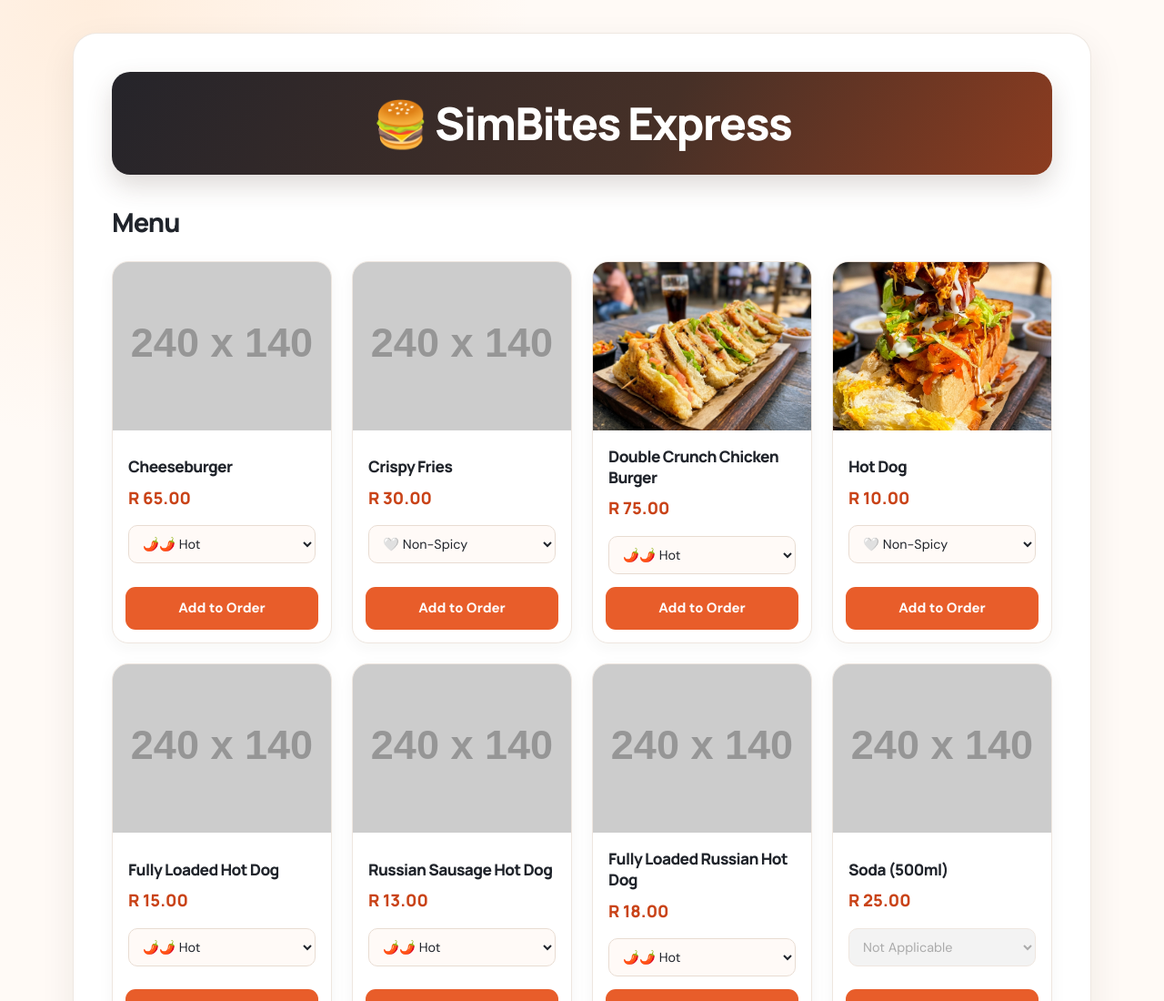
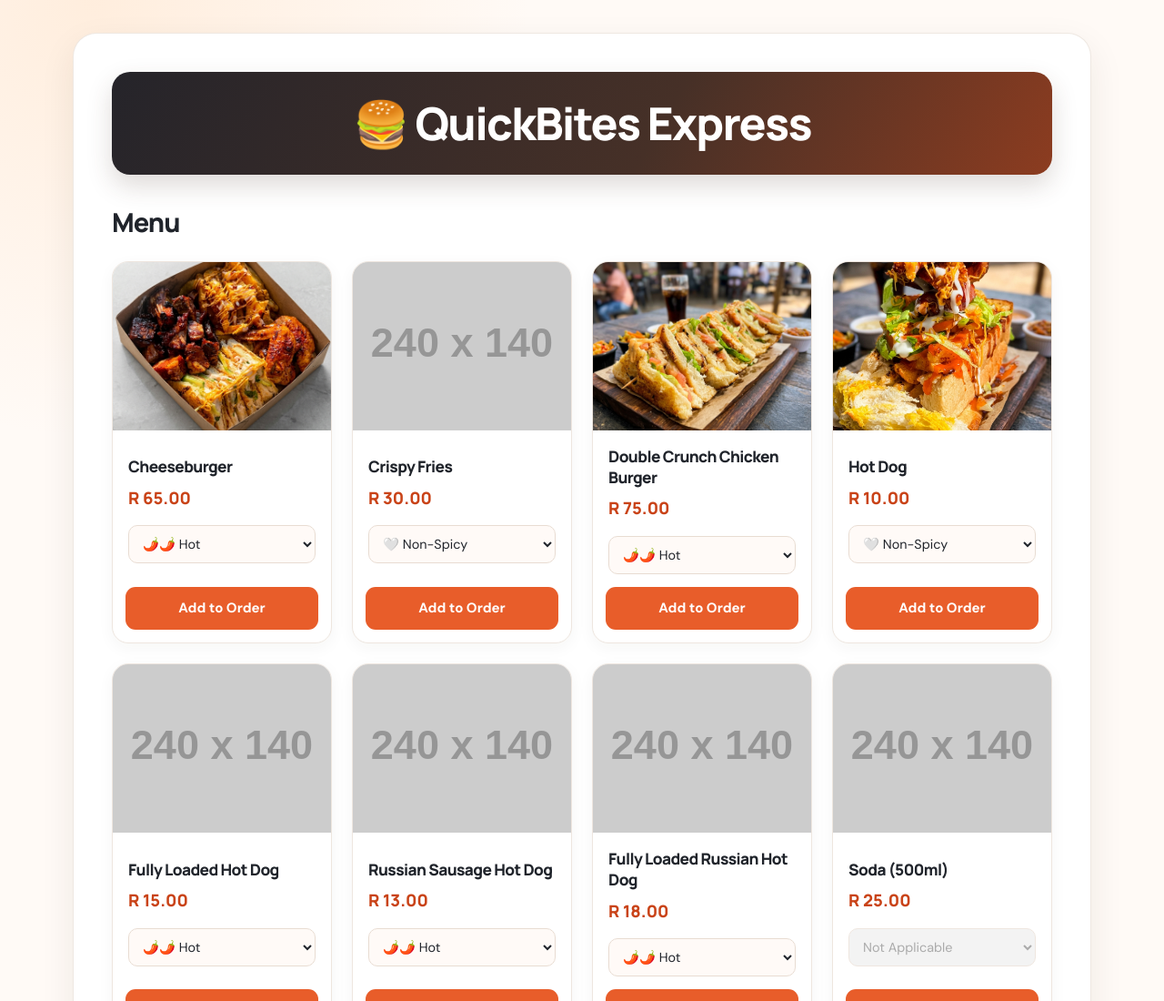
Before and after one commit to Simphiwe13/simbite, a plain HTML site: page index.html in a window 1280 px wide. Shown: the top 1100 px of the page at 91% size. Drawn offline with Linux system fonts and the light colour scheme; placeholder pictures from the web are drawn by us.

Commit message:
Update index.html

```diff
--- a/index.html
+++ b/index.html
@@ -258,14 +258,14 @@
 <body>
 
 <div class="container">
-    <h1>🍔 SimBites Express</h1>
+    <h1>🍔 QuickBites Express</h1>
 
     <h2>Menu</h2>
     <div class="menu-grid" id="menu">
 
         <!-- Cheeseburger -->
         <div class="menu-item">
-            <img src="cheeseburger.jpg" alt="Cheeseburger" onerror="this.src='https://via.placeholder.com/240x140?text=Cheeseburger'">
+            <img src="boxcombo.jpg" alt="Cheeseburger" onerror="this.src='https://via.placeholder.com/240x140?text=Cheeseburger'">
             <div class="menu-content">
                 <h3>Cheeseburger</h3>
                 <p>R 65.00</p>
```
